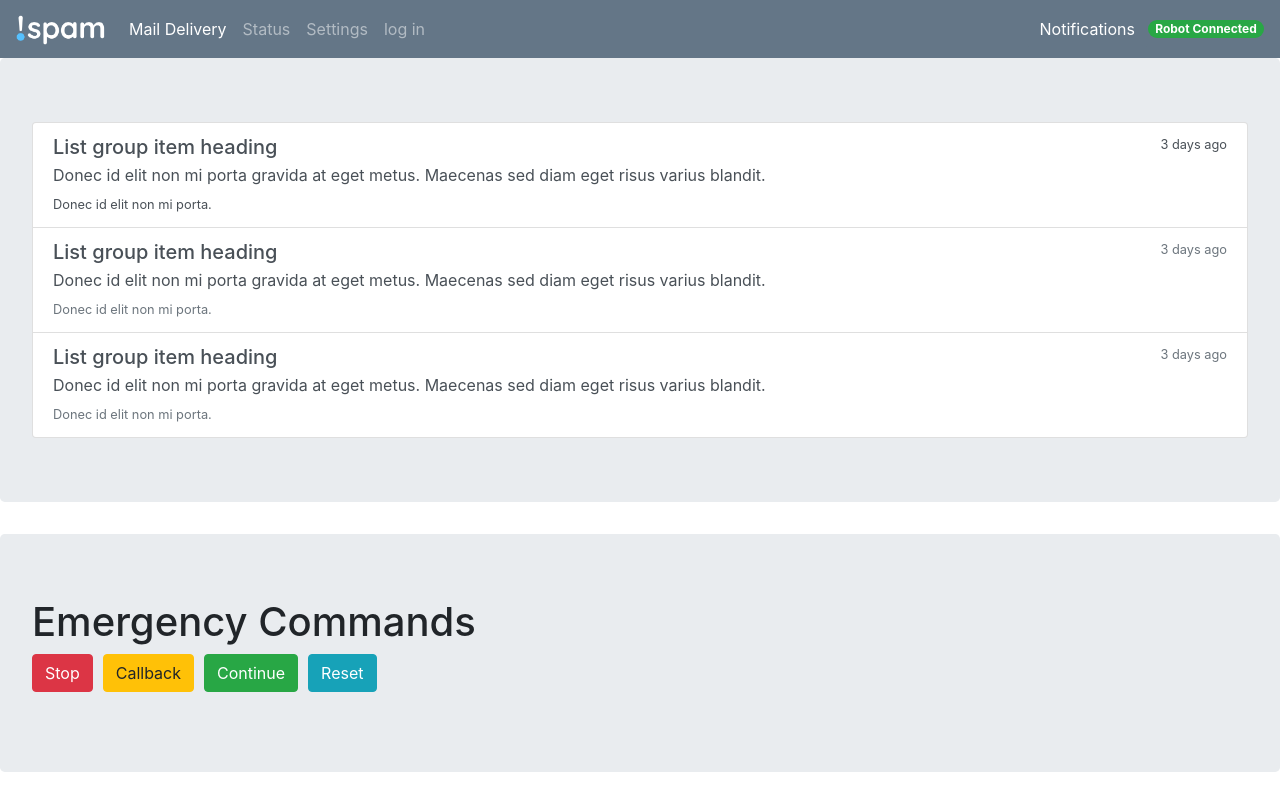
After one commit to ZeroSum24/System-Design-Project-2018, a Flask app: page /notifications in a window 1280 px wide. The commit adds this page. Run offline with Flask 2, Linux system fonts and the light colour scheme; some libraries are stand-ins or nearby versions.

Commit message:
Template for notifications and buttons on navbar

```diff
--- a/spam/spam/routes.py
+++ b/spam/spam/routes.py
@@ -82,6 +82,12 @@ def logout():
     session.pop('logged_in', None)
     flash('You were logged out')
     return redirect(url_for('login'))
+
+
+@spam.route('/notifications')
+def notifications():
+    UNSEEN_NOTIFICATIONS = 0
+    return render_template('notifications.html')
 
 @spam.route('/settings')
 def settings():
--- a/spam/spam/templates/index.html
+++ b/spam/spam/templates/index.html
@@ -22,7 +22,7 @@
     <div class="collapse navbar-collapse" id="navbarSupportedContent">
       <ul class="navbar-nav mr-auto">
         <li class="nav-item active">
-          <a class="nav-link" href="#">Mail Delivery <span class="sr-only">(current)</span></a>
+          <a class="nav-link" href="{{ url_for('mail_delivery') }}">Mail Delivery <span class="sr-only">(current)</span></a>
         </li>
         <li class="nav-item">
           <a class="nav-link" href="#">Status</a>
@@ -40,13 +40,13 @@
 
       </ul>
       {% if unseen_notifications == 0 %}
-      <button type="button" class="btn btn-dark" style="background-color: #647687; border-color:#647687;">
+      <a role="button" href="{{ url_for('notifications') }}" class="btn btn-dark" style="background-color: #647687; border-color:#647687;">
         Notifications
-      </button>
+      </a>
       {% else %}
-      <button type="button" class="btn btn-dark" style="background-color: #647687; border-color:#647687;">
+      <a role="button" href="{{ url_for('notifications') }}" class="btn btn-dark" style="background-color: #647687; border-color:#647687;">
         Notifications <span class="badge badge-warning">{{ unseen_notifications }}</span>
-      </button>
+      </a>
       {% endif %}
 
       <span class="badge badge-pill badge-success">Robot Connected</span>
--- /dev/null
+++ b/spam/spam/templates/notifications.html
@@ -0,0 +1,38 @@
+{% extends 'index.html' %}
+
+{% block body %}
+
+<div class="jumbotron">
+
+  <div class="list-group">
+    <a href="#" class="list-group-item list-group-item-action flex-column align-items-start">
+      <div class="d-flex w-100 justify-content-between">
+        <h5 class="mb-1">List group item heading</h5>
+        <small>3 days ago</small>
+      </div>
+      <p class="mb-1">Donec id elit non mi porta gravida at eget metus. Maecenas sed diam eget risus varius blandit.</p>
+      <small>Donec id elit non mi porta.</small>
+    </a>
+    <a href="#" class="list-group-item list-group-item-action flex-column align-items-start">
+      <div class="d-flex w-100 justify-content-between">
+        <h5 class="mb-1">List group item heading</h5>
+        <small class="text-muted">3 days ago</small>
+      </div>
+      <p class="mb-1">Donec id elit non mi porta gravida at eget metus. Maecenas sed diam eget risus varius blandit.</p>
+      <small class="text-muted">Donec id elit non mi porta.</small>
+    </a>
+    <a href="#" class="list-group-item list-group-item-action flex-column align-items-start">
+      <div class="d-flex w-100 justify-content-between">
+        <h5 class="mb-1">List group item heading</h5>
+        <small class="text-muted">3 days ago</small>
+      </div>
+      <p class="mb-1">Donec id elit non mi porta gravida at eget metus. Maecenas sed diam eget risus varius blandit.</p>
+      <small class="text-muted">Donec id elit non mi porta.</small>
+    </a>
+  </div>
+
+</div>
+
+
+
+{% endblock body %}
```
